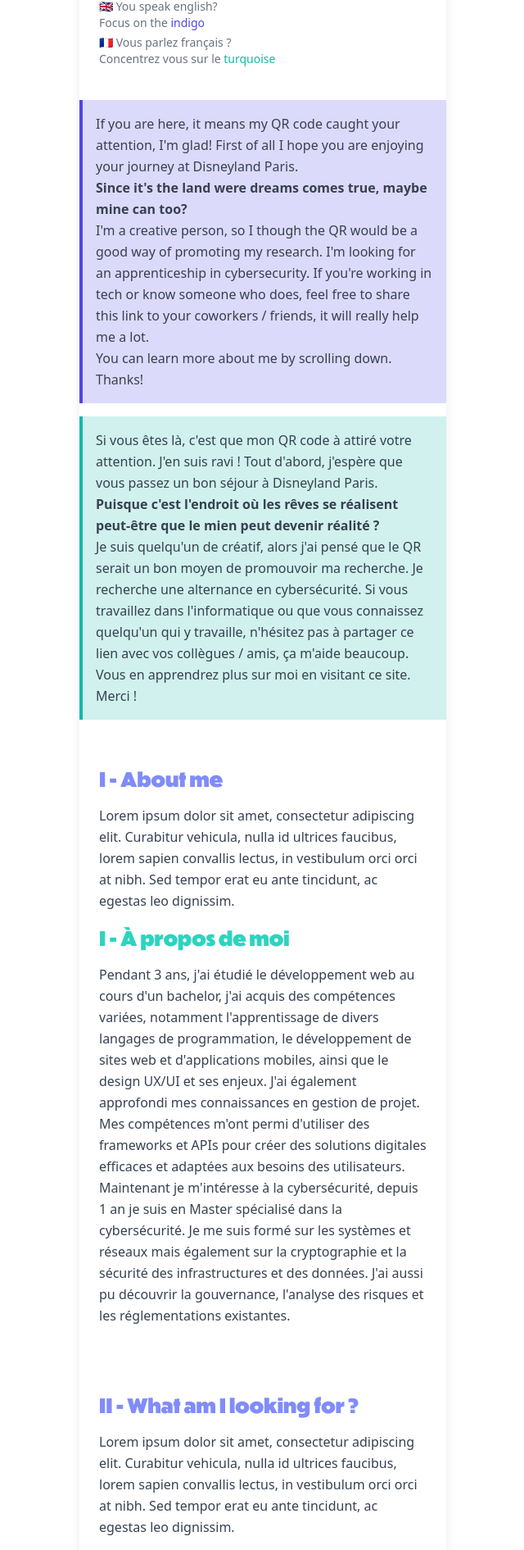
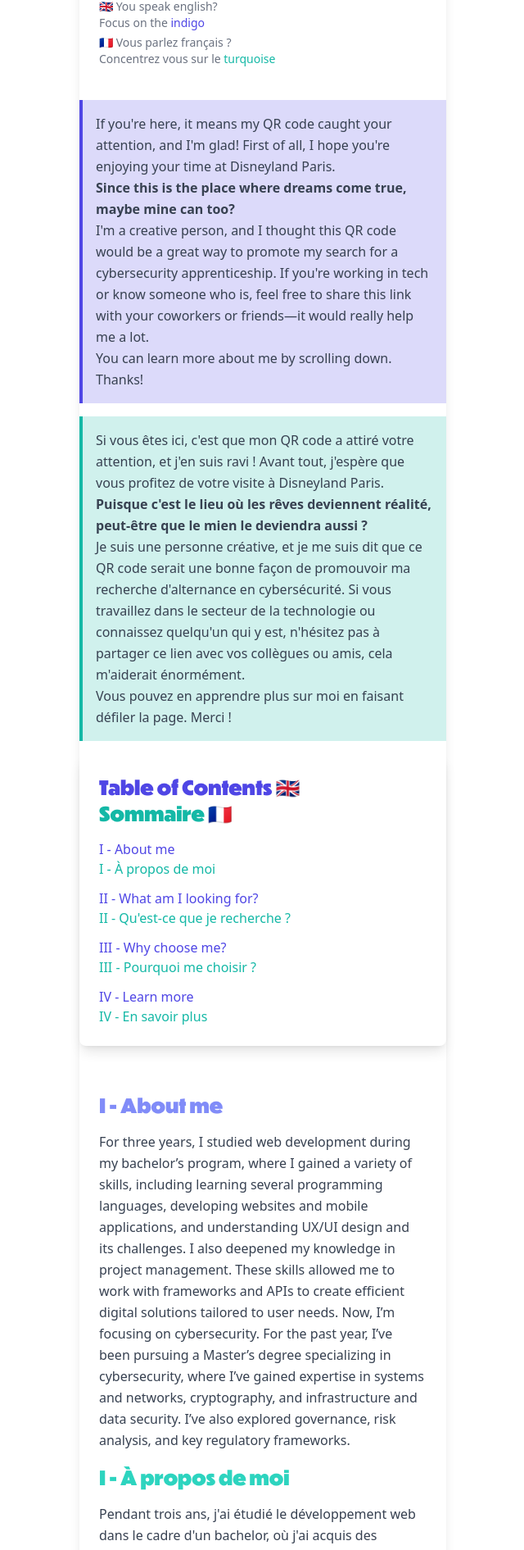
Before and after one commit to Leocoyere/cv-portal, a Svelte app: page / in a window 1280 px wide. Shown: the part 158-2049 px from the top of the page at 82% size, without its empty margins (319-959 px from the left). Built offline with nearby package versions, Linux system fonts and the light colour scheme.

Commit message:
Final text + tracking link

```diff
--- a/src/App.svelte
+++ b/src/App.svelte
@@ -6,15 +6,6 @@
 	<meta name="description" content="Svelte demo app" />
 </svelte:head>
 
-<!-- <section class="mx-4">
-	<h1 class="text-4xl text-left my-8 md:text-5xl leading-10 ">
-		🇬🇧 Welcome! <br>
-		🇫🇷 Bienvenue !
-	</h1>
-	<p class="my-4">🇬🇧 Vivamus maximus libero et sodales ultrices. Nunc blandit, nibh eget laoreet rutrum, lorem felis semper justo, sit amet suscipit sem purus vel mauris. Nam rhoncus scelerisque mollis. Pellentesque sed justo in massa iaculis ullamcorper. Maecenas dignissim ligula ex, vel mattis justo fringilla non. Praesent sollicitudin convallis libero, feugiat luctus ex fringilla vitae. Duis pulvinar vestibulum eleifend.</p>
-	<p class="my-4">🇫🇷 Vivamus maximus libero et sodales ultrices. Nunc blandit, nibh eget laoreet rutrum, lorem felis semper justo, sit amet suscipit sem purus vel mauris. Nam rhoncus scelerisque mollis. Pellentesque sed justo in massa iaculis ullamcorper. Maecenas dignissim ligula ex, vel mattis justo fringilla non. Praesent sollicitudin convallis libero, feugiat luctus ex fringilla vitae. Duis pulvinar vestibulum eleifend.</p>
-
-</section> -->
 <section class="bg-gray-100 text-gray-900 font-sans">
 
 	<!-- Main Container -->
@@ -30,88 +21,134 @@
 
 	  <section class="space-y-4 my-4">
 		<p class="leading-relaxed text-gray-700 bg-indigo-600 bg-opacity-20 p-4 border-l-4 border-indigo-600">
-			If you are here, it means my QR code caught your attention, I'm glad! First of all I hope you are enjoying your journey at Disneyland Paris.<br>
-			<strong>Since it's the land were dreams comes true, maybe mine can too?</strong><br>
-			I'm a creative person, so I though the QR would be a good way of promoting my research.
-			I'm looking for an apprenticeship in cybersecurity. If you're working in tech or know someone who does, feel free to share this link to your coworkers / friends, it will really help me a lot.<br>
+			If you're here, it means my QR code caught your attention, and I'm glad! First of all, I hope you're enjoying your time at Disneyland Paris.<br>
+			<strong>Since this is the place where dreams come true, maybe mine can too?</strong><br>
+			I'm a creative person, and I thought this QR code would be a great way to promote my search for a cybersecurity apprenticeship. If you're working in tech or know someone who is, feel free to share this link with your coworkers or friends—it would really help me a lot.<br>
 			You can learn more about me by scrolling down. Thanks!
 		</p>
 		<p class="leading-relaxed text-gray-700 bg-teal-500 bg-opacity-20 p-4 border-l-4 border-teal-500">
-			Si vous êtes là, c'est que mon QR code à attiré votre attention. J'en suis ravi ! Tout d'abord, j'espère que vous passez un bon séjour à Disneyland Paris.<br>
-			<strong>Puisque c'est l'endroit où les rêves se réalisent peut-être que le mien peut devenir réalité ?</strong><br>
-			Je suis quelqu'un de créatif, alors j'ai pensé que le QR serait un bon moyen de promouvoir ma recherche.
-			Je recherche une alternance en cybersécurité. Si vous travaillez dans l'informatique ou que vous connaissez quelqu'un qui y travaille, n'hésitez pas à partager ce lien avec vos collègues / amis, ça m'aide beaucoup.<br>
-			Vous en apprendrez plus sur moi en visitant ce site. Merci !
+			Si vous êtes ici, c'est que mon QR code a attiré votre attention, et j'en suis ravi ! Avant tout, j'espère que vous profitez de votre visite à Disneyland Paris.<br>
+			<strong>Puisque c'est le lieu où les rêves deviennent réalité, peut-être que le mien le deviendra aussi ?</strong><br>
+			Je suis une personne créative, et je me suis dit que ce QR code serait une bonne façon de promouvoir ma recherche d'alternance en cybersécurité. Si vous travaillez dans le secteur de la technologie ou connaissez quelqu'un qui y est, n'hésitez pas à partager ce lien avec vos collègues ou amis, cela m'aiderait énormément.<br>
+			Vous pouvez en apprendre plus sur moi en faisant défiler la page. Merci !
 		</p>
 	  </section>
 
+	  <div class="max-w-md mx-auto bg-white shadow-lg rounded-lg mt-2">
+
+		<!-- Table of Contents Section -->
+		<section class="p-6">
+		  <h2 class="text-2xl font-bold text-indigo-600">Table of Contents 🇬🇧</h2>
+		  <h2 class="text-2xl font-bold text-teal-500">Sommaire 🇫🇷</h2>
+
+		  <ul class="mt-4 space-y-3">
+			<!-- English section links -->
+			<li>
+			  <a href="#about-me" class="text-indigo-600 font-medium hover:underline">
+				I - About me
+			  </a>
+			  <br>
+			  <a href="#a-propos-de-moi" class="text-teal-500 font-medium hover:underline">
+				I - À propos de moi
+			  </a>
+			</li>
+			<li>
+			  <a href="#what-am-i-looking-for" class="text-indigo-600 font-medium hover:underline">
+				II - What am I looking for?
+			  </a>
+			  <br>
+			  <a href="#qu-est-ce-que-je-recherche" class="text-teal-500 font-medium hover:underline">
+				II - Qu'est-ce que je recherche ?
+			  </a>
+			</li>
+			<li>
+			  <a href="#why-choose-me" class="text-indigo-600 font-medium hover:underline">
+				III - Why choose me?
+			  </a>
+			  <br>
+			  <a href="#pourquoi-me-choisir" class="text-teal-500 font-medium hover:underline">
+				III - Pourquoi me choisir ?
+			  </a>
+			</li>
+			<li>
+			  <a href="#learn-more" class="text-indigo-600 font-medium hover:underline">
+				IV - Learn more
+			  </a>
+			  <br>
+			  <a href="#en-savoir-plus" class="text-teal-500 font-medium hover:underline">
+				IV - En savoir plus
+			  </a>
+			</li>
+		  </ul>
+		</section>
+	  </div>
+
 	  <!-- Text Content -->
 	  <section class="space-y-4 my-8 p-6">
-		<h2 class="text-2xl text-indigo-400 font-semibold">
+		<h2 class="text-2xl text-indigo-400 font-semibold" id="about-me">
 			I - About me
 		</h2>
 		<p class="leading-relaxed text-gray-700">
-		  Lorem ipsum dolor sit amet, consectetur adipiscing elit. Curabitur vehicula, nulla id ultrices faucibus, lorem sapien convallis lectus, in vestibulum orci orci at nibh. Sed tempor erat eu ante tincidunt, ac egestas leo dignissim.
+			For three years, I studied web development during my bachelor’s program, where I gained a variety of skills, including learning several programming languages, developing websites and mobile applications, and understanding UX/UI design and its challenges. I also deepened my knowledge in project management. These skills allowed me to work with frameworks and APIs to create efficient digital solutions tailored to user needs.
+			Now, I’m focusing on cybersecurity. For the past year, I’ve been pursuing a Master’s degree specializing in cybersecurity, where I’ve gained expertise in systems and networks, cryptography, and infrastructure and data security. I’ve also explored governance, risk analysis, and key regulatory frameworks.
 		</p>
-		<h2 class="text-2xl text-teal-400 font-semibold">
+		<h2 class="text-2xl text-teal-400 font-semibold" id="a-propos-de-moi">
 			I - À propos de moi
 		</h2>
 		<p class="leading-relaxed text-gray-700">
-			Pendant 3 ans, j'ai étudié le développement web au cours d'un bachelor, j'ai acquis des compétences variées, notamment l'apprentissage de divers langages de programmation, le développement de sites web et d'applications mobiles, ainsi que le design UX/UI et ses enjeux. J'ai également approfondi mes connaissances en gestion de projet. Mes compétences m'ont permi d'utiliser des frameworks et APIs pour créer des solutions digitales efficaces et adaptées aux besoins des utilisateurs. Maintenant je m'intéresse à la cybersécurité, depuis 1 an je suis en Master spécialisé dans la cybersécurité. Je me suis formé sur les systèmes et réseaux mais également sur la cryptographie et la sécurité des infrastructures et des données. J'ai aussi pu découvrir la gouvernance, l'analyse des risques et les réglementations existantes.
+			Pendant trois ans, j'ai étudié le développement web dans le cadre d'un bachelor, où j'ai acquis des compétences variées, notamment en langages de programmation, en développement de sites web et d'applications mobiles, ainsi qu'en design UX/UI et ses enjeux. J'ai également approfondi mes connaissances en gestion de projet. Ces compétences m'ont permis d'utiliser des frameworks et des APIs pour créer des solutions digitales efficaces, adaptées aux besoins des utilisateurs.
+			Aujourd'hui, je m'intéresse à la cybersécurité. Depuis un an, je poursuis un Master spécialisé dans ce domaine, où je me suis formé sur les systèmes et réseaux, la cryptographie, ainsi que la sécurité des infrastructures et des données. J'ai également découvert la gouvernance, l'analyse des risques et les principales réglementations en vigueur.
 		</p>
 	  </section>
 
 	  <section class="space-y-4 my-8 p-6">
-		<h2 class="text-2xl text-indigo-400 font-semibold">
+		<h2 class="text-2xl text-indigo-400 font-semibold" id="what-am-i-looking-for">
 			II - What am I looking for ?
 		  </h2>
 		<p class="leading-relaxed text-gray-700">
-		  Lorem ipsum dolor sit amet, consectetur adipiscing elit. Curabitur vehicula, nulla id ultrices faucibus, lorem sapien convallis lectus, in vestibulum orci orci at nibh. Sed tempor erat eu ante tincidunt, ac egestas leo dignissim.
+			I am looking for a one-year cybersecurity apprenticeship, with a schedule of 3 weeks in the company and 1 week at school. I am particularly interested in pentesting, but I also have a strong interest in governance. I am open to exploring different areas because I am naturally curious and enjoy stepping out of my comfort zone to discover new things. I am available to work in the Île-de-France region or fully remotely.
 		</p>
-		<h2 class="text-2xl text-teal-400 font-semibold">
+		<h2 class="text-2xl text-teal-400 font-semibold" id="qu-est-ce-que-je-recherche">
 			II - Qu'est ce que je recherche ?
 		</h2>
 		<p class="leading-relaxed text-gray-700">
-			Je recherche une alternance en cybersécurité pour une durée de 1 an. Mon rythme est de 3 semaines en entreprise et 1 semaine à l'école. Je suis principalement intéressé par le pentest mais j'ai aussi beaucoup d'intêret pour la gouvernance. Je suis un peu ouvert à tout car je suis de nature curieux et j'aime sortir de ma zone de confort et découvrir de nouvelles choses.
+			Je recherche une alternance en cybersécurité d'une durée de 1 an, avec un rythme de 3 semaines en entreprise et 1 semaine à l'école. Je suis particulièrement intéressé par le pentest, mais j'ai également un grand intérêt pour la gouvernance. Je reste ouvert à d'autres domaines, car je suis de nature curieuse et j'aime sortir de ma zone de confort pour découvrir de nouvelles choses. Je peux me déplacer en Île-de-France ou bien travailler entièrement en distanciel.
 		</p>
 	  </section>
 
 	  <section class="space-y-4 my-8 p-6">
-		<h2 class="text-2xl text-indigo-400 font-semibold">
+		<h2 class="text-2xl text-indigo-400 font-semibold" id="why-choose-me">
 			III - Why choose me ?
 		  </h2>
 		<p class="leading-relaxed text-gray-700">
-		  Lorem ipsum dolor sit amet, consectetur adipiscing elit. Curabitur vehicula, nulla id ultrices faucibus, lorem sapien convallis lectus, in vestibulum orci orci at nibh. Sed tempor erat eu ante tincidunt, ac egestas leo dignissim.
+			After a year of working part-time in a supermarket to pay for my studies, I’m really eager to invest my energy into something I’m passionate about. I learn quickly, and I truly believe I can bring value to a company. But if no one gives me a chance, I can’t prove my worth...
+			If you’re looking for an apprentice, I might just be the ideal candidate—plus, we both love Disney!<br>
+			<i class="text-gray-500">(Unless your kids dragged you here, of course.)</i>
 		</p>
-		<h2 class="text-2xl text-teal-400 font-semibold">
+		<h2 class="text-2xl text-teal-400 font-semibold" id="pourquoi-me-choisir">
 			III - Pourquoi me choisir ?
 		</h2>
 		<p class="leading-relaxed text-gray-700">
-			Après 1 an à travailler à temps partiel dans un supermarché pour payer mes études, j'ai vraiment envie de m'investir dans quelque chose qui m'intéresse. J'ai une forte capacité d'apprentissage alors je pense vraiment pouvoir être utile en entreprise. Mais si personne ne me laisse ma chance, je ne peux pas prouver ma valeur...
-			Si vous recherchez un alternant je suis peut-être le candidat idéal, en plus on aime tout les deux Disney !<br>
-			<i class="text-gray-500">( À part si vos enfants vous on forcé à venir )<i/>
+			Après une année à travailler à temps partiel dans un supermarché pour financer mes études, j’ai vraiment envie de m’investir dans un domaine qui me passionne. J’ai une grande capacité d’apprentissage, et je suis convaincu de pouvoir apporter une réelle valeur à une entreprise. Mais si personne ne me donne ma chance, je ne pourrai jamais prouver ce que je vaux...
+			Si vous cherchez un alternant, je suis peut-être le candidat idéal, et puis, nous aimons tous les deux Disney !<br>
+			<i class="text-gray-500">(À moins que vos enfants vous aient forcé à venir.)<i/>
 		</p>
 	  </section>
 
 	  <section class="space-y-4 my-8 p-6">
-		<h2 class="text-2xl text-indigo-400 font-semibold">
-			IV - Extra
+		<h2 class="text-2xl text-indigo-400 font-semibold" id="learn-more">
+			IV - Learn more
 		  </h2>
 		<p class="leading-relaxed text-gray-700">
-			Je recherche toujours à étendre mon réseau et je suis persuadé que c'est au travers des connaissances que les opportunité se créent, alors si vous ne pouvez pas m'aider mais que vous êtes lié au milieu de la tech, connectons nous sur <a href="https://www.linkedin.com/in/leocoyere/">LinkedIn</a> !
+			I'm always looking to expand my network, and I firmly believe that opportunities are created through connections. So, if you can’t help me directly but are in the tech industry, let’s connect on <a href="https://www.linkedin.com/in/leocoyere/?utm_source=qr-code&utm_medium=print&utm_campaign=disney-qr">LinkedIn</a>!
 		</p>
-		<h2 class="text-2xl text-teal-400 font-semibold">
-			IV - Extra
+		<h2 class="text-2xl text-teal-400 font-semibold" id="en-savoir-plus">
+			IV - En savoir plus
 		</h2>
 		<p class="leading-relaxed text-gray-700">
-		  Pellentesque habitant morbi <a href="" class="coral-500">tristique</a> senectus et netus et malesuada fames ac turpis egestas. Praesent ut malesuada metus, vel dapibus orci. Mauris eget ullamcorper sapien, id posuere nisl.
+			Je cherche toujours à étendre mon réseau, et je suis convaincu que c’est à travers les rencontres que se créent les opportunités. Donc, si vous ne pouvez pas m’aider directement, mais que vous travaillez dans le milieu de la tech, connectons-nous sur <a href="https://www.linkedin.com/in/leocoyere/?utm_source=qr-code&utm_medium=print&utm_campaign=disney-qr">LinkedIn</a> !
 		</p>
 	  </section>
-
-	  <!-- Footer (Optional) -->
-	  <!-- <footer class="mt-8 text-center">
-		<p class="text-sm text-gray-400">© 2024 My Website. All rights reserved.</p>
-	  </footer> -->
 
 	</div>
 
```
